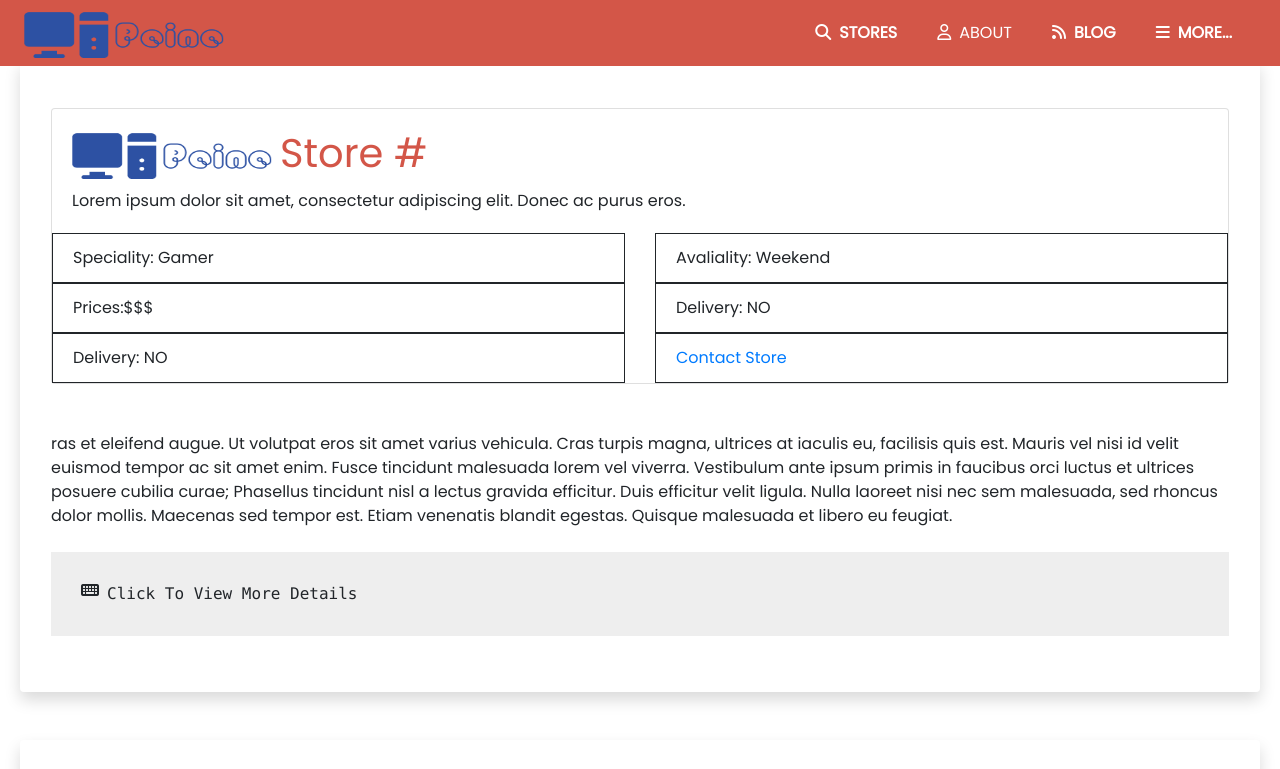
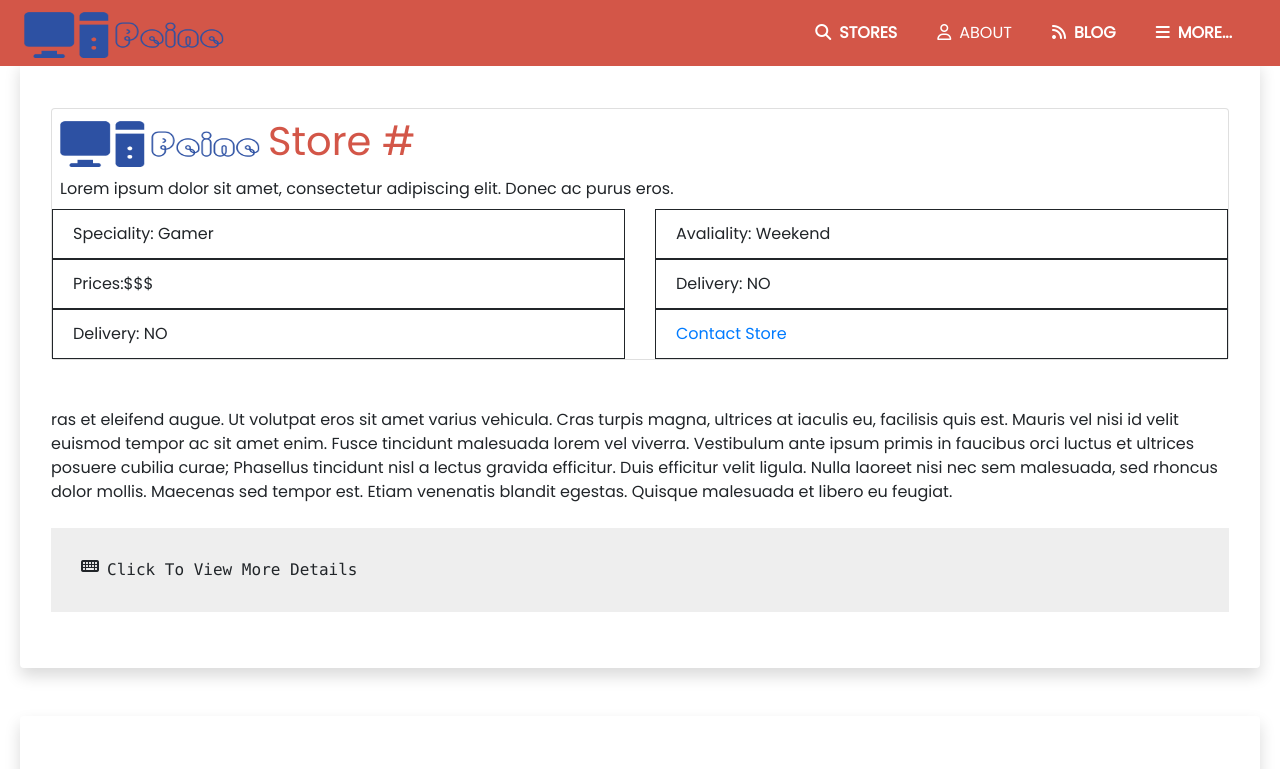
Before and after one commit to kiranitor123/store-directory, a website: page dist/storesview.html in a window 1280 px wide. Shown: the top 769 px of the page. Drawn offline with nearby package versions, Linux system fonts and the light colour scheme.

Commit message:
fixing min error flex direction with logo and store name

```diff
--- a/dist/storesview.html
+++ b/dist/storesview.html
@@ -62,8 +62,8 @@
         <div class="row m-0">
           <div class="col-12 mb-5">
             <div class="card">
-              <div class="card-body">
-                <div class="d-flex">
+              <div class="card-body p-0 p-md-2">
+                <div class="d-flex flex-column flex-md-row">
                   <img
                     height="50"
                     width="200"
```
